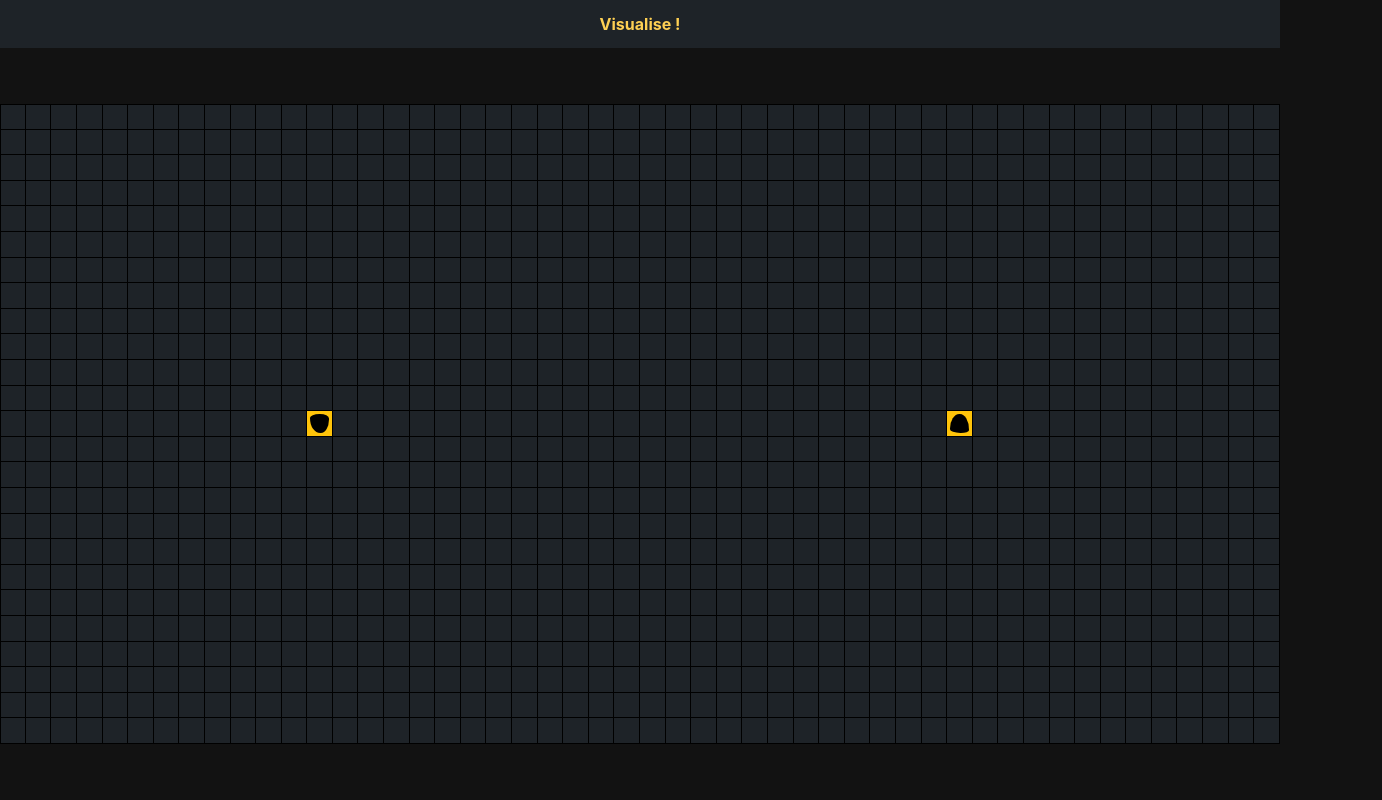
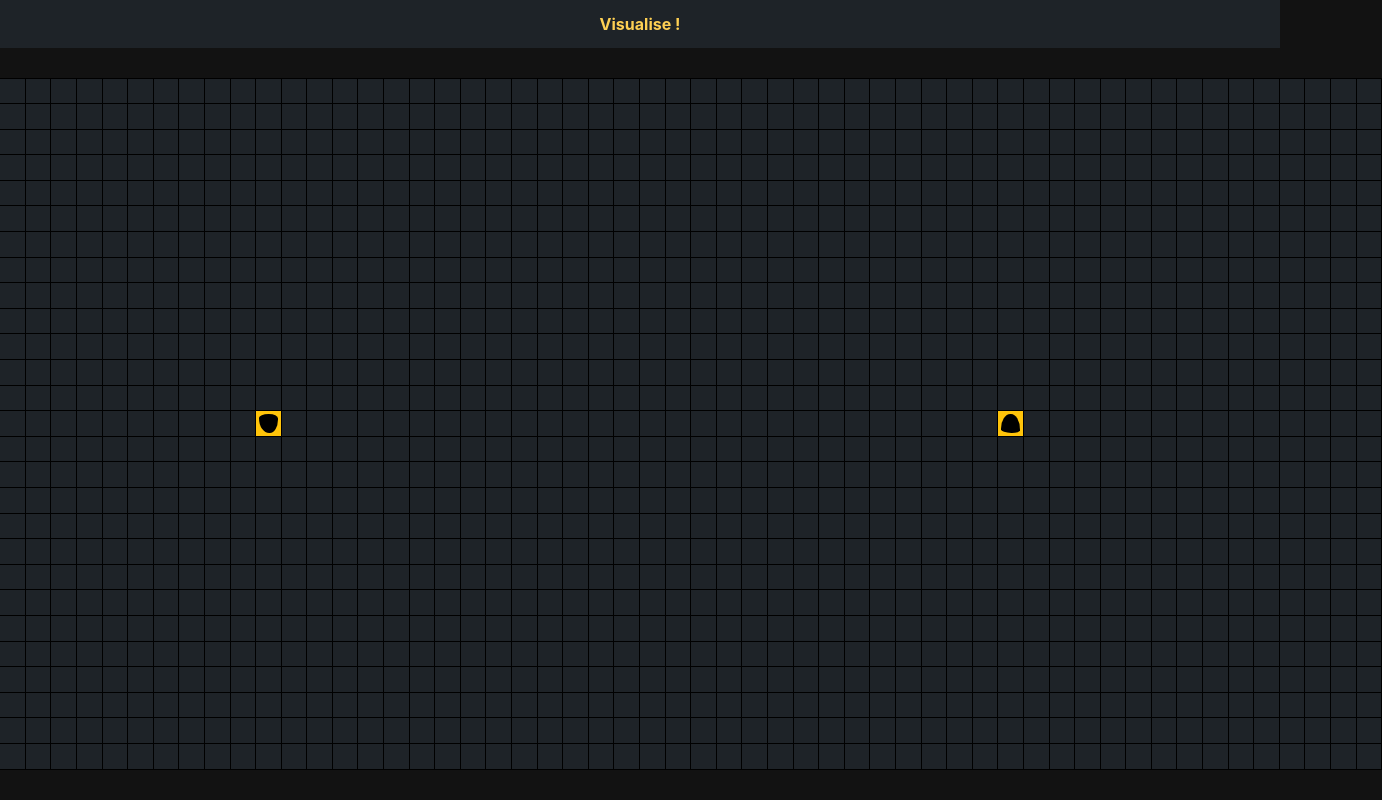
Before and after one commit to Herbin-Clement/graph-visu, a React (Create React App) app: page / in a window 1280 px wide. Shown: the whole page, 1382 px wide, since content can reach past the window. Built offline with nearby package versions, Linux system fonts and the light colour scheme.

Commit message:
minor update

```diff
--- a/src/App.js
+++ b/src/App.js
@@ -21,9 +21,9 @@ function App({ text, id }) {
   }
 
   return (
-    <div class="App">
-      <Header startVisualise={startVisualise}/>
-      <PathFindingVis isVisualising={isVisualising} endVisualise={endVisualise}/>
+    <div className="App">
+      <Header startVisualise={startVisualise} isVisualising={isVisualising}/>
+      <PathFindingVis endVisualise={endVisualise} isVisualising={isVisualising}/>
     </div>
   );
 }
--- a/src/Components/Header/Header.css
+++ b/src/Components/Header/Header.css
@@ -12,3 +12,7 @@
     font-weight: 700;
     cursor: pointer;
 }
+
+.disabled {
+    color: red;
+}
--- a/src/Components/Header/Header.jsx
+++ b/src/Components/Header/Header.jsx
@@ -1,9 +1,16 @@
 import './Header.css';
 
-const Header = ({ startVisualise }) => {
+const Header = ({ startVisualise, isVisualising }) => {
+
+    const handleClick = () => {
+        if (!isVisualising) {
+            startVisualise();
+        }
+    }
+
     return (
-        <div class="header">
-            <div onClick={() => startVisualise()} class="vis-button">
+        <div className="header">
+            <div onClick={() => handleClick()} className={`vis-button ${isVisualising ? "disabled" : ""}`}>
                 Visualise !
             </div>
         </div>
--- a/src/Components/Node/StartNode.jsx
+++ b/src/Components/Node/StartNode.jsx
@@ -10,7 +10,7 @@ const StartNode = ({id, x, y, value}) => {
                  }
             }
             >
-                <div class="circle start"></div>
+                <div className="circle start"></div>
         </div>
     )
 }
--- a/src/Components/PathFindingVis/PathFindingVis.css
+++ b/src/Components/PathFindingVis/PathFindingVis.css
@@ -1,4 +1,5 @@
 .visualisation {
+    box-sizing: border-box;
     display: flex;
     justify-content: center;
     align-items: center;
--- a/src/Components/PathFindingVis/PathFindingVis.jsx
+++ b/src/Components/PathFindingVis/PathFindingVis.jsx
@@ -15,7 +15,7 @@ const PathFindingVis = ({ isVisualising, endVisualise }) => {
   const [startNode, setStartNode] = useState(x_start_initial + y_initial * w);
   const [endNode, setEndNode] = useState(x_end_initial + y_initial * w);
   const [graph, setGraph] = useState(createGridGraph(w, h));
-  const [data, setData] = useState({});
+  const [data, setData] = useState(Dijkstra(graph, startNode, endNode));
   const [path, setPath] = useState([]);
   const [grid, setGrid] = useState(graph.getGraphRepresentation());
   const [visited, setVisited] = useState([]);
@@ -23,7 +23,6 @@ const PathFindingVis = ({ isVisualising, endVisualise }) => {
   // const [toggle, setToggle] = useState(false);
 
   useEffect(() => {
-    console.log(data);
     if (didMount.current) {
       data.display.forEach((v, i) => {
         setTimeout(() => {
--- a/src/lib/lib.js
+++ b/src/lib/lib.js
@@ -1,7 +1,7 @@
 import Graph from "./Graph/Graph.js";
 
-const w = 50;
-const h = 25;
+const w = 58;
+const h = 27;
 
 const y_initial = Math.floor(h / 2);
 const x_start_initial = Math.floor(w / 4);
```
